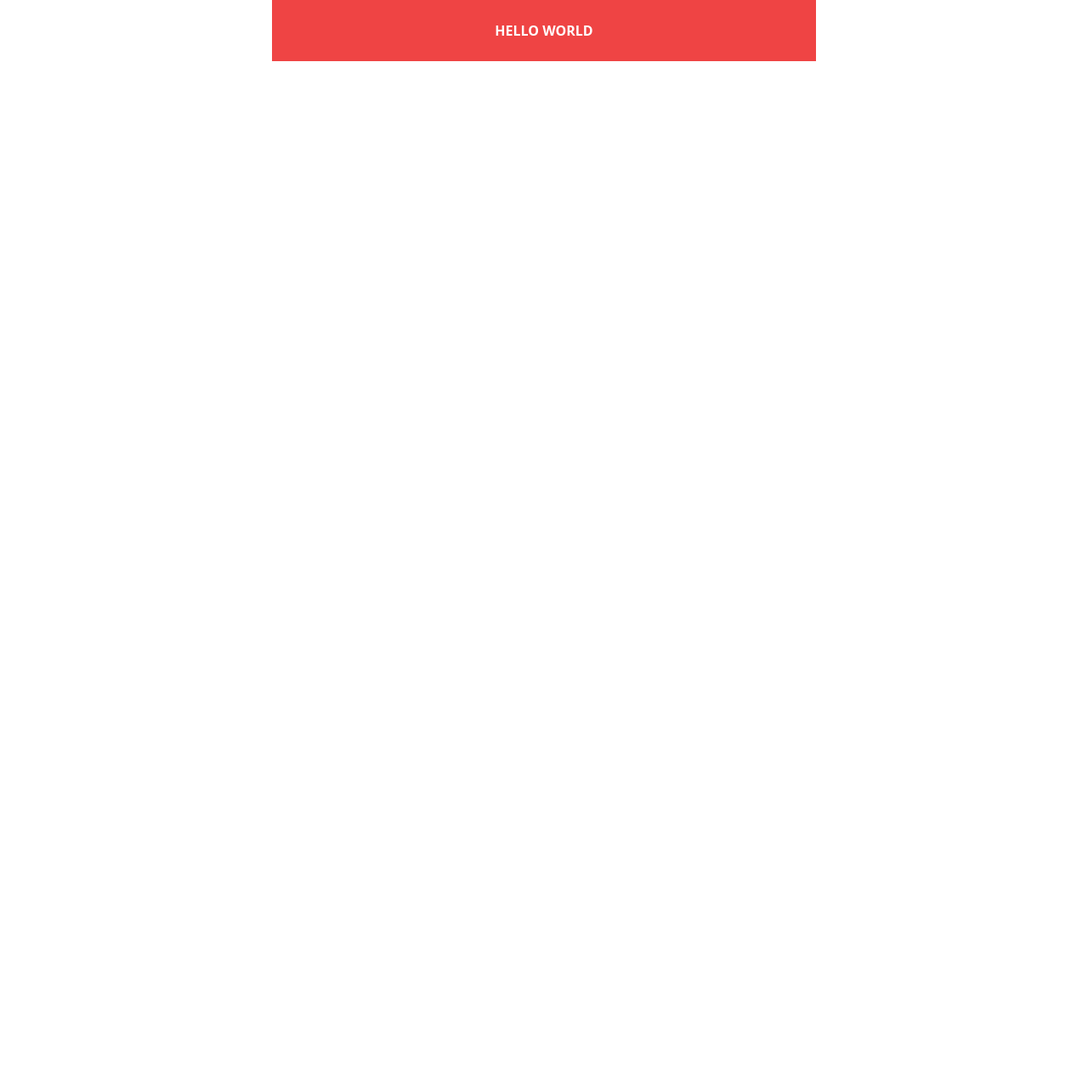
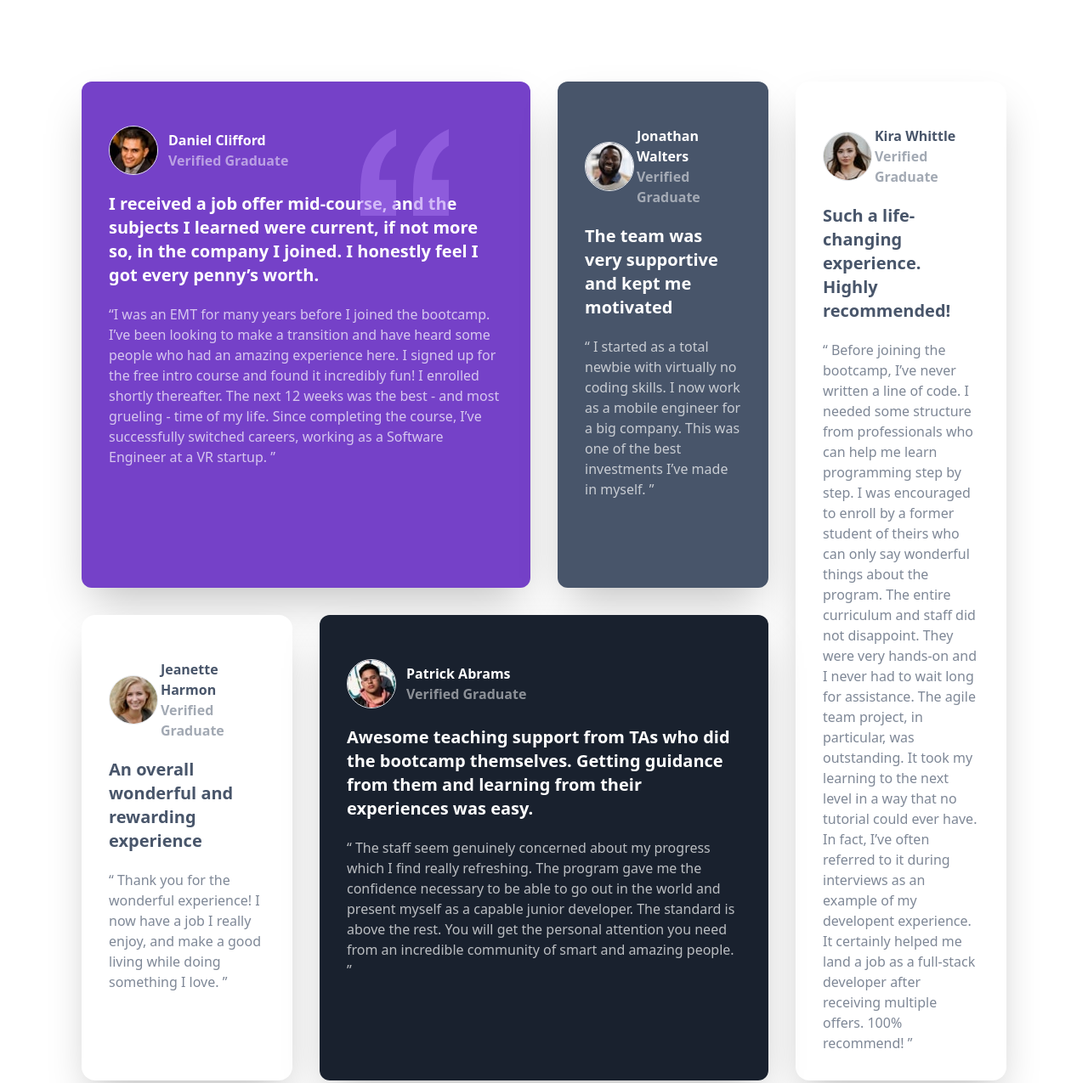
Before and after one commit to Mharvel13/testimonials-grid-section-main, a website: page index.html in a window 1280 px wide. Shown: the top 1275 px of the page at 85% size. Before the commit the page ends 800 px from the top, so only its background shows below. Drawn offline with Linux system fonts and the light colour scheme.

Commit message:
Finished The Layout

```diff
--- a/index.html
+++ b/index.html
@@ -1,67 +1,87 @@
 <!DOCTYPE html>
 <html lang="en">
+
 <head>
-  <meta charset="UTF-8">
-  <meta name="viewport" content="width=device-width, initial-scale=1.0"> <!-- displays site properly based on user's device -->
+  <meta charset="UTF-8" />
+  <meta name="viewport" content="width=device-width, initial-scale=1.0" />
+  <!-- displays site properly based on user's device -->
 
-  <link rel="icon" type="image/png" sizes="32x32" href="./images/favicon-32x32.png">
-  <link rel="stylesheet" href="dist/css/style.css">
+  <link rel="icon" type="image/png" sizes="32x32" href="./images/favicon-32x32.png" />
+  <link rel="stylesheet" href="dist/css/style.css" />
 
   <title>Frontend Mentor | [Challenge Name Here]</title>
+</head>
 
-</head>
 <body>
-  <div class="bg-red-500 w-1/2 py-6 m-auto text-white">
-    <h1 class="font-bold uppercase text-center">hello world</h1>
+
+  <main class="block  lg:p-20 lg:grid lg:grid-cols-4 lg:w-full">
+
+    <article class="bg-Moderate_violet p-8 h-auto m-4 rounded-xl shadow-2xl relative col-span-2">
+      <img src="images/bg-pattern-quotation.svg" class="absolute right-24 top-14 opacity-50">
+      <div class="flex items-center my-5">
+        <div> <img src="images/image-daniel.jpg" alt="Daniel's image" class="rounded-full mr-3 border w-15"></div>
+        <div class="text-white font-bold">
+          <p>Daniel Clifford</p>
+          <p class="opacity-50"> Verified Graduate</p>
         </div>
+      </div>
+      <div>
+        <p class="text-white  text-xl font-bold my-5 ">
+          I received a job offer mid-course, and the subjects I
+          learned were current, if not more so, in the company I
+          joined. I honestly feel I got every penny’s worth.
 
+        </p>
+        <p class="text-white opacity-70">
+          “I was an EMT for many years before I joined the bootcamp.
+          I’ve been looking to make a transition and have heard
+          some people who had an amazing experience here. I signed
+          up for the free intro course and found it incredibly
+          fun! I enrolled shortly thereafter. The next 12 weeks
+          was the best - and most grueling - time of my life.
+          Since completing the course, I’ve successfully switched
+          careers, working as a Software Engineer at a VR startup.
+          ”
+        </p>
+        </p>
+      </div>
+    </article>
 
-
-<!--
-  Daniel Clifford
-  Verified Graduate
-
-  I received a job offer mid-course, and the subjects I learned were current, if not more so,
-  in the company I joined. I honestly feel I got every penny’s worth.
-
-  “ I was an EMT for many years before I joined the bootcamp. I’ve been looking to make a
-  transition and have heard some people who had an amazing experience here. I signed up
-  for the free intro course and found it incredibly fun! I enrolled shortly thereafter.
-  The next 12 weeks was the best - and most grueling - time of my life. Since completing
-  the course, I’ve successfully switched careers, working as a Software Engineer at a VR startup. ”
-
-  Jonathan Walters
-  Verified Graduate
-
+    <article class="bg-Very_dark_grayish_blue p-8 m-4 rounded-xl shadow-2xl relative">
+      <div class="flex items-center my-5">
+        <div> <img src="images/image-jonathan.jpg" alt="Daniel's image" class="rounded-full mr-3 border w-15"></div>
+        <div class="text-white font-bold">
+          <p>Jonathan Walters</p>
+          <p class="opacity-50"> Verified Graduate</p>
+        </div>
+      </div>
+      <div>
+        <p class="text-white  text-xl font-bold my-5 ">
           The team was very supportive and kept me motivated
 
+        </p>
+        <p class="text-white opacity-70">
           “ I started as a total newbie with virtually no coding skills. I now work as a mobile engineer
           for a big company. This was one of the best investments I’ve made in myself. ”
+        </p>
+        </p>
+      </div>
+    </article>
 
-  Jeanette Harmon
-  Verified Graduate
-
-  An overall wonderful and rewarding experience
-
-  “ Thank you for the wonderful experience! I now have a job I really enjoy, and make a good living
-  while doing something I love. ”
-
-  Patrick Abrams
-  Verified Graduate
-
-  Awesome teaching support from TAs who did the bootcamp themselves. Getting guidance from them and
-  learning from their experiences was easy.
-
-  “ The staff seem genuinely concerned about my progress which I find really refreshing. The program
-  gave me the confidence necessary to be able to go out in the world and present myself as a capable
-  junior developer. The standard is above the rest. You will get the personal attention you need from
-  an incredible community of smart and amazing people. ”
-
-  Kira Whittle
-  Verified Graduate
-
+    <article class="bg-white p-8 m-4 rounded-2xl relative shadow-2xl  row-span-2 ">
+      <div class="flex items-center my-5">
+        <div> <img src="images/image-kira.jpg" alt="Daniel's image" class="rounded-full mr-3 border w-15"></div>
+        <div class="text-Very_dark_grayish_blue font-bold">
+          <p> Kira Whittle</p>
+          <p class="opacity-50"> Verified Graduate</p>
+        </div>
+      </div>
+      <div>
+        <p class="text-Very_dark_grayish_blue text-xl font-bold my-5 ">
           Such a life-changing experience. Highly recommended!
 
+        </p>
+        <p class="text-Very_dark_grayish_blue opacity-70">
           “ Before joining the bootcamp, I’ve never written a line of code. I needed some structure from
           professionals who can help me learn programming step by step. I was encouraged to enroll by a former
           student of theirs who can only say wonderful things about the program. The entire curriculum and staff
@@ -71,9 +91,68 @@
           experience. It certainly helped me land a job as a full-stack developer after receiving multiple offers.
           100% recommend! ”
 
-  <div class="attribution">
+        </p>
+        </p>
+      </div>
+    </article>
+
+    <article class="bg-white p-8 m-4 rounded-2xl relative shadow-2xl">
+      <div class="flex items-center my-5">
+        <div> <img src="images/image-jeanette.jpg" alt="Daniel's image" class="rounded-full mr-3 border w-15"></div>
+        <div class="text-Very_dark_grayish_blue font-bold">
+          <p> Jeanette Harmon</p>
+          <p class="opacity-50"> Verified Graduate</p>
+        </div>
+      </div>
+      <div>
+        <p class="text-Very_dark_grayish_blue text-xl font-bold my-5 ">
+          An overall wonderful and rewarding experience
+
+        </p>
+        <p class="text-Very_dark_grayish_blue opacity-70">
+          “ Thank you for the wonderful experience! I now have a job I really enjoy, and make a good living
+          while doing something I love. ”
+
+        </p>
+        </p>
+      </div>
+    </article>
+
+
+    <article class="bg-Very_dark_blackish_blue p-8 m-4 rounded-xl relative shadow-2xl col-span-2">
+      <div class="flex items-center my-5">
+        <div> <img src="images/image-patrick.jpg" alt="Daniel's image" class="rounded-full mr-3 border w-15"></div>
+        <div class="text-White font-bold">
+          <p> Patrick Abrams</p>
+          <p class="opacity-50"> Verified Graduate</p>
+        </div>
+      </div>
+      <div>
+        <p class="text-White text-xl font-bold my-5 ">
+          Awesome teaching support from TAs who did the bootcamp themselves. Getting guidance from them and
+          learning from their experiences was easy.
+
+        </p>
+        <p class="text-White opacity-70">
+          “ The staff seem genuinely concerned about my progress which I find really refreshing. The program
+          gave me the confidence necessary to be able to go out in the world and present myself as a capable
+          junior developer. The standard is above the rest. You will get the personal attention you need from
+          an incredible community of smart and amazing people. ”
+
+        </p>
+        </p>
+      </div>
+    </article>
+
+
+  </main>
+
+
+
+  <div class="text-center text-Moderate_violet font-thin">
     Challenge by <a href="https://www.frontendmentor.io?ref=challenge" target="_blank">Frontend Mentor</a>.
-    Coded by <a href="#">Your Name Here</a>.
-  </div> -->
+    Coded by <a href="#"> Marvel Victor </a>.
+  </div>
 </body>
+
 </html>
--- a/tailwind.config.js
+++ b/tailwind.config.js
@@ -1,8 +1,33 @@
 /** @type {import('tailwindcss').Config} */
 module.exports = {
-  content: ['*.html'],
-  theme: {
-    extend: {},
-  },
-  plugins: [],
-}
+    content: ["*.html"],
+    theme: {
+        extend: {
+            colors: {
+                Moderate_violet: "hsl(263, 55%, 52%)",
+                Very_dark_grayish_blue: "hsl(217, 19%, 35%)",
+                Very_dark_blackish_blue: "hsl(219, 29%, 14%)",
+                White: "hsl(0, 0%, 100%)",
+                Light_gray: "hsl(0, 0%, 81%)",
+                Light_grayish_blue: "hsl(210, 46%, 95%)",
+            },
+        },
+    },
+    screens: {
+        sm: "40px",
+        // => @media (min-width: 640px) { ... }
+
+        md: "768px",
+        // => @media (min-width: 768px) { ... }
+
+        lg: "1024px",
+        // => @media (min-width: 1024px) { ... }
+
+        xl: "1280px",
+        // => @media (min-width: 1280px) { ... }
+
+        "2xl": "1536px",
+        // => @media (min-width: 1536px) { ... }
+    },
+    plugins: [],
+};
```
Also changed, not shown: dist/css/style.css. Lines whose indentation alone changed are shown as unchanged.
